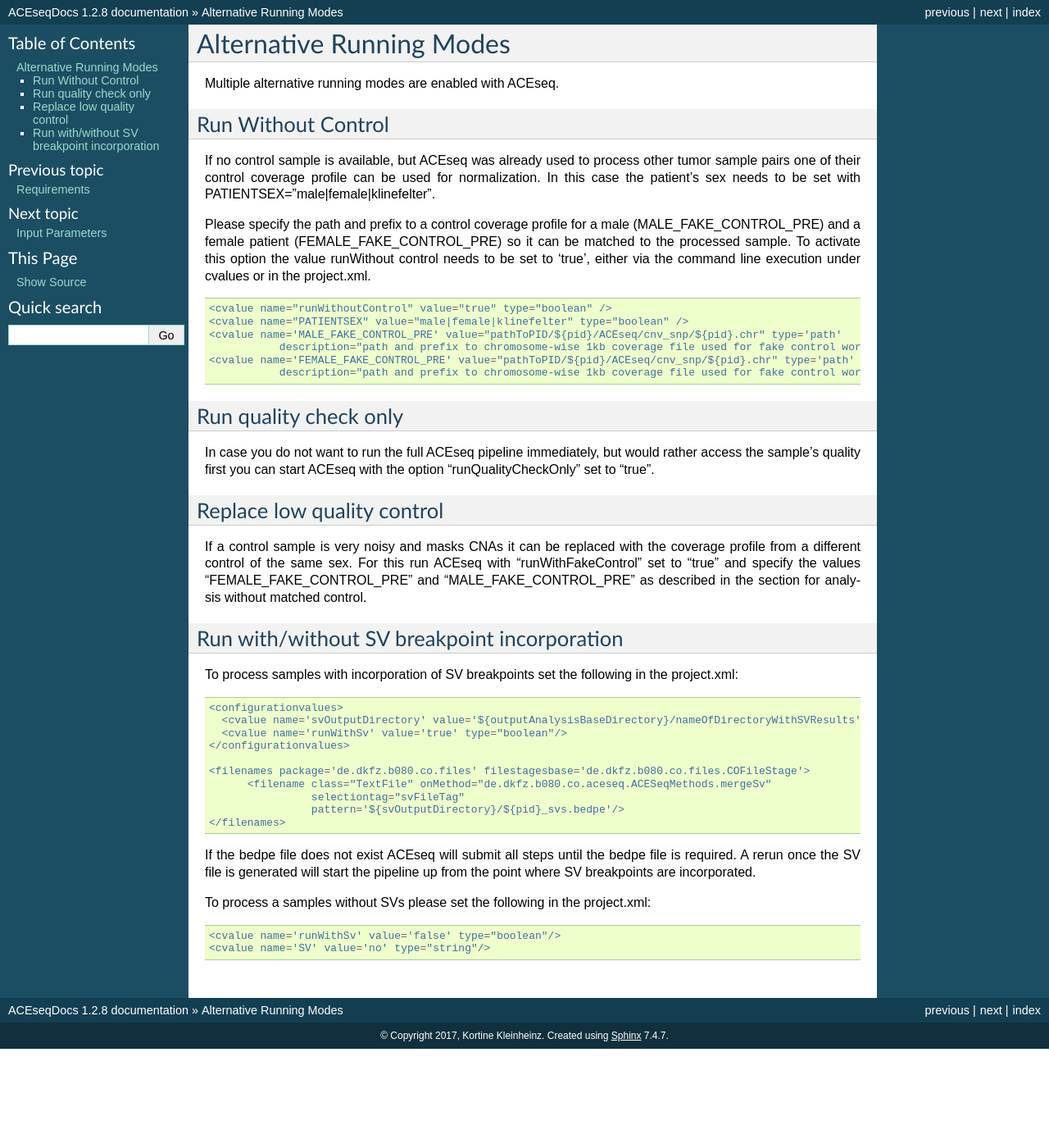
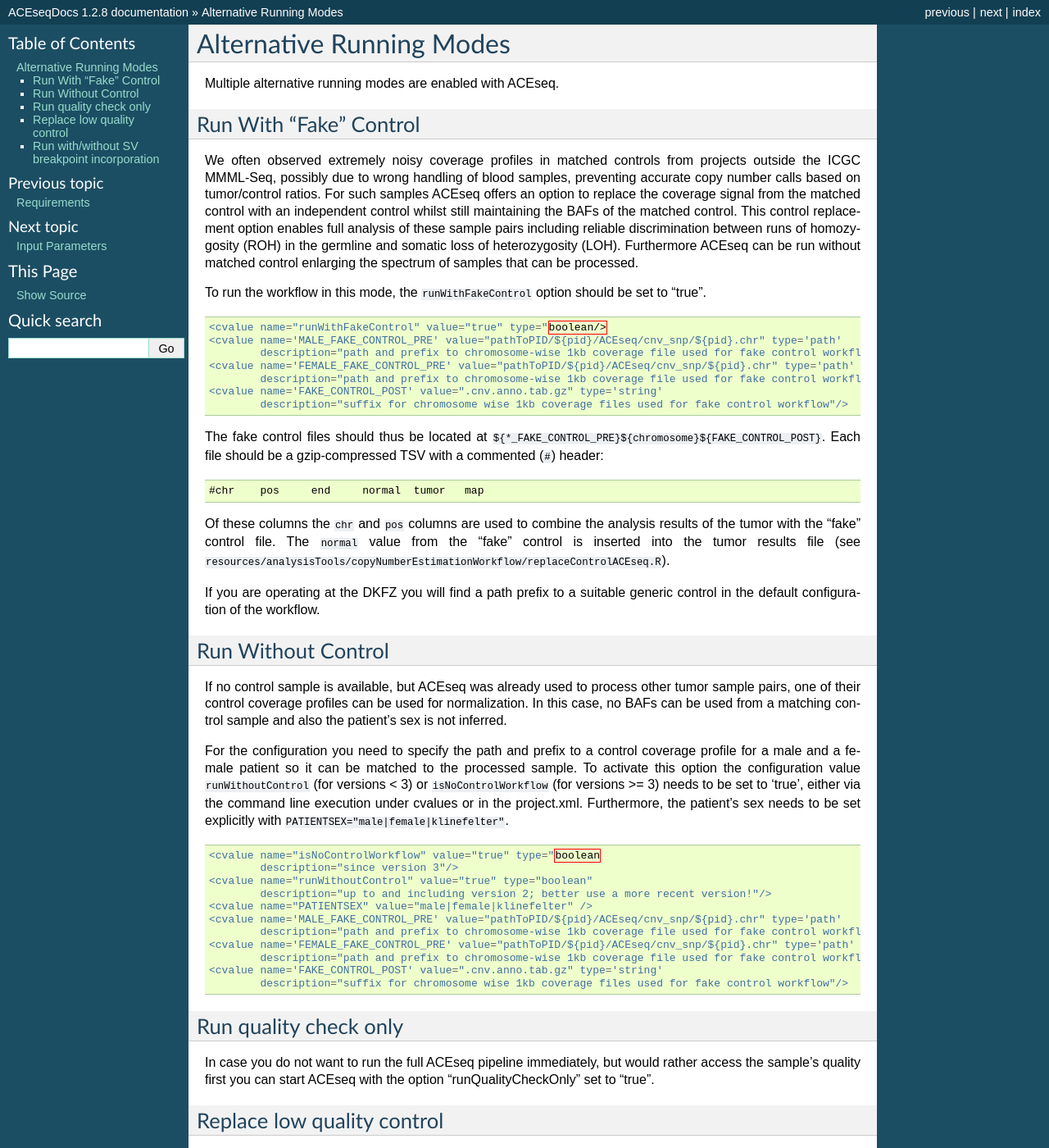
Before and after one commit to DKFZ-ODCF/ACEseqWorkflow, a Sphinx documentation site: the page built from documentation/source/alternativeRunningModes.rst, in a window 1280 px wide and 1400 px high. Shown: the whole window at 82% size. Built offline with Sphinx 7.4.7, drawn with Linux system fonts in a browser that asks for light colours; formulas are drawn with MathJax 3.

Commit message:
Added more docs on no-control/fake-control analyses.

```diff
--- a/documentation/source/QuickStartGuide.rst
+++ b/documentation/source/QuickStartGuide.rst
@@ -17,5 +17,5 @@
 
 Alternative running modes:
 
-- runWithoutControl (in case it should be run without control)
-- runwithFakeControl (in case the coverage should be taken from a different control)
+- runWithoutControl/isNoControlWorkflow (in case it should be run without control)
+- runWithFakeControl (in case the coverage should be taken from a different control)
--- a/documentation/source/alternativeRunningModes.rst
+++ b/documentation/source/alternativeRunningModes.rst
@@ -4,28 +4,76 @@
 Multiple alternative running modes are enabled with ACEseq.
 
 
+Run With "Fake" Control
+^^^^^^^^^^^^^^^^^^^^^^^^
+
+We often observed extremely noisy coverage profiles in matched controls from projects
+outside the ICGC MMML-Seq, possibly due to wrong handling of blood samples, preventing
+accurate copy number calls based on tumor/control ratios. For such samples ACEseq offers
+an option to replace the coverage signal from the matched control with an independent
+control whilst still maintaining the BAFs of the matched control. This control replacement
+option enables full analysis of these sample pairs including reliable discrimination between
+runs of homozygosity (ROH) in the germline and somatic loss of heterozygosity (LOH).
+Furthermore ACEseq can be run without matched control enlarging the spectrum of samples
+that can be processed.
+
+To run the workflow in this mode, the ``runWithFakeControl`` option should be set to "true".
+
+.. code-block:: ini
+
+     <cvalue name="runWithFakeControl" value="true" type="boolean/>
+     <cvalue name='MALE_FAKE_CONTROL_PRE' value="pathToPID/${pid}/ACEseq/cnv_snp/${pid}.chr" type='path'
+             description="path and prefix to chromosome-wise 1kb coverage file used for fake control workflow for male patients" />
+     <cvalue name='FEMALE_FAKE_CONTROL_PRE' value="pathToPID/${pid}/ACEseq/cnv_snp/${pid}.chr" type='path'
+             description="path and prefix to chromosome-wise 1kb coverage file used for fake control workflow for female patients" />
+     <cvalue name='FAKE_CONTROL_POST' value=".cnv.anno.tab.gz" type='string'
+             description="suffix for chromosome wise 1kb coverage files used for fake control workflow"/>
+
+The fake control files should thus be located at ``${*_FAKE_CONTROL_PRE}${chromosome}${FAKE_CONTROL_POST}``.
+Each file should be a gzip-compressed TSV with a commented (``#``) header:
+
+.. code-block:: tsv
+
+    #chr    pos     end     normal  tumor   map
+
+Of these columns the ``chr`` and ``pos`` columns are used to combine the analysis results of the tumor
+with the "fake" control file. The ``normal`` value from the "fake" control is inserted into the
+tumor results file (see ``resources/analysisTools/copyNumberEstimationWorkflow/replaceControlACEseq.R``).
+
+If you are operating at the DKFZ you will find a path prefix to a suitable generic control in the
+default configuration of the workflow.
+
+
 Run Without Control
 ^^^^^^^^^^^^^^^^^^^^
 
 If no control sample is available, but ACEseq was already used to process
-other tumor sample pairs one of their control coverage profile can be
-used for normalization. In this case the patient's sex needs to be set
-with PATIENTSEX="male|female|klinefelter".
+other tumor sample pairs, one of their control coverage profiles can be
+used for normalization. In this case, no BAFs can be used from a matching control sample
+and also the patient's sex is not inferred.
 
-Please specify the path and prefix to a control coverage profile for a male (MALE_FAKE_CONTROL_PRE)
-and a female patient (FEMALE_FAKE_CONTROL_PRE) so it can be matched to the processed sample. To
-activate this option the value runWithout control needs to be set to 'true',
-either via the command line execution under cvalues or in the project.xml.
+For the configuration you need to specify the path and prefix to a control coverage profile
+for a male and a female patient so it can be matched to the processed sample. To activate this
+option the configuration value ``runWithoutControl`` (for versions < 3)
+or ``isNoControlWorkflow`` (for versions >= 3) needs to be set to 'true',
+either via the command line execution under cvalues or in the project.xml. Furthermore, the
+patient's sex needs to be set explicitly with ``PATIENTSEX="male|female|klinefelter"``.
 
 
 .. code-block:: ini
 
-     <cvalue name="runWithoutControl" value="true" type="boolean" />
-     <cvalue name="PATIENTSEX" value="male|female|klinefelter" type="boolean" />
+     <cvalue name="isNoControlWorkflow" value="true" type="boolean
+             description="since version 3"/>
+     <cvalue name="runWithoutControl" value="true" type="boolean"
+             description="up to and including version 2; better use a more recent version!"/>
+     <cvalue name="PATIENTSEX" value="male|female|klinefelter" />
      <cvalue name='MALE_FAKE_CONTROL_PRE' value="pathToPID/${pid}/ACEseq/cnv_snp/${pid}.chr" type='path'
-                description="path and prefix to chromosome-wise 1kb coverage file used for fake control workflow for male patients" />
+             description="path and prefix to chromosome-wise 1kb coverage file used for fake control workflow for male patients" />
      <cvalue name='FEMALE_FAKE_CONTROL_PRE' value="pathToPID/${pid}/ACEseq/cnv_snp/${pid}.chr" type='path'
-                description="path and prefix to chromosome-wise 1kb coverage file used for fake control workflow for female patients" />
+             description="path and prefix to chromosome-wise 1kb coverage file used for fake control workflow for female patients" />
+     <cvalue name='FAKE_CONTROL_POST' value=".cnv.anno.tab.gz" type='string'
+             description="suffix for chromosome wise 1kb coverage files used for fake control workflow"/>
+
 
 
 Run quality check only
--- a/documentation/source/parameters.rst
+++ b/documentation/source/parameters.rst
@@ -13,7 +13,8 @@
  cnvSnpOutputDirectory,${aceseqOutputDirectory}/cnv_snp,path,
  imputeOutputDirectory,${aceseqOutputDirectory}/phasing,path,
  plotOutputDirectory,${aceseqOutputDirectory}/plots,path,
- runWithoutControl,false,boolean,use control for analysis (false|true)
+ runWithoutControl,false,boolean,use control for analysis (false|true); up to version 2
+ isNoControlWorkflow,false,boolean,use control for analysis (false|true); since version 3
  minHT,5,integer,minimum number of consecutive SNPs to be considered for haploblocks
  snp_min_coverage,5,integer,"minimum coverage in control for SNP"
  cnv_min_coverage,5000,integer,"minimum coverage for 1kb windows to be considered for merging in 10kb windows"
```
